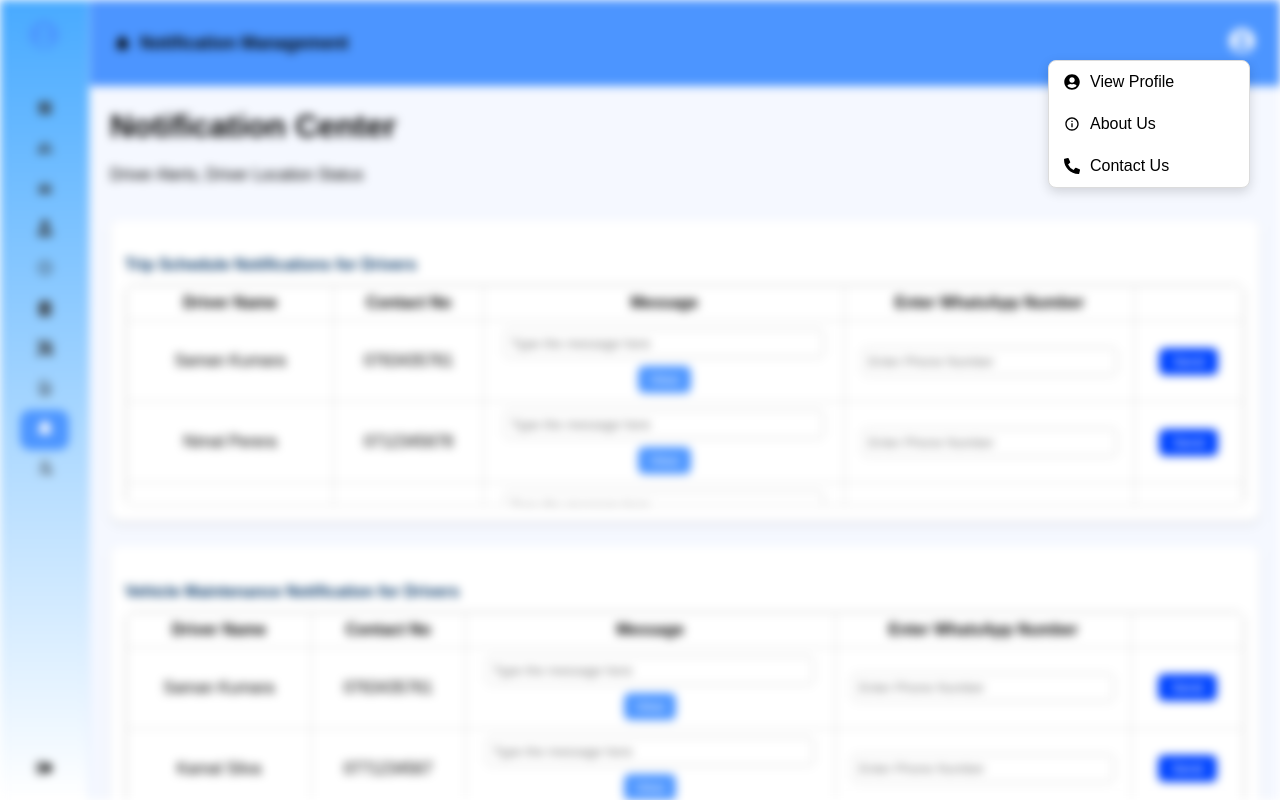
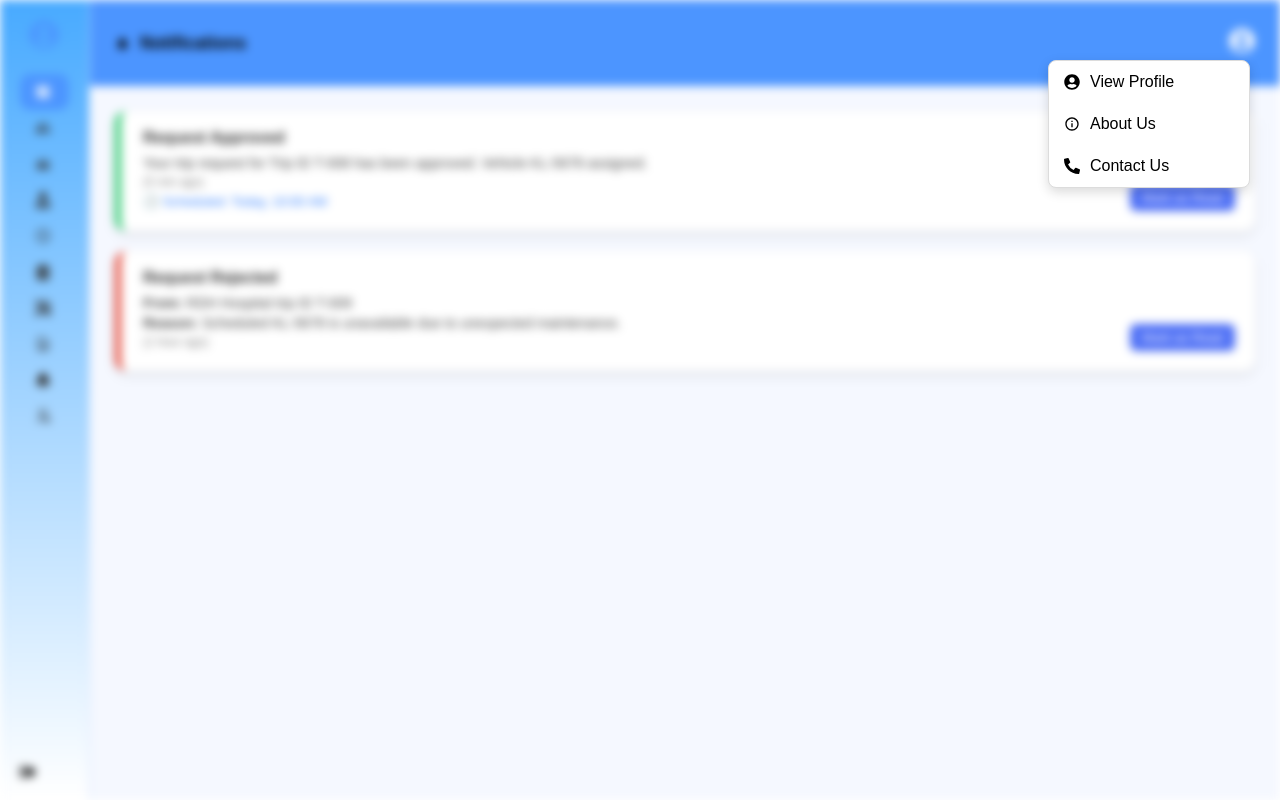
Before and after one commit to PBPerera/FleetCare, a React (Vite) app in the folder frontend/: page / in a window 1280 px wide. Both pictures are taken after a click on the element 1242 px from the left and 43 px from the top of the page. Built offline with nearby package versions, Linux system fonts and the light colour scheme.

Commit message:
Notification for Staff (jsx,css)

```diff
--- a/frontend/src/main.jsx
+++ b/frontend/src/main.jsx
@@ -2,7 +2,7 @@
 import React from 'react'
 import { createRoot } from 'react-dom/client'
 import { BrowserRouter } from 'react-router-dom'
-import App from './pages/NotificationCenter.jsx'
+import App from './pages/NotificationStaff.jsx'
 import "./App.css";
 
 createRoot(document.getElementById('root')).render(
--- /dev/null
+++ b/frontend/src/pages/NotificationStaff.css
@@ -0,0 +1,284 @@
+html, body, #root {
+  margin: 0;
+  padding: 0;
+  height: 100%;
+  width: 100%;
+  font-family: "Poppins", sans-serif;
+  overflow: hidden;
+}
+
+.app-wrapper {
+  position: relative;
+  height: 100vh;
+  width: 100vw;
+  display: flex;
+}
+
+.app-container {
+  display: flex;
+  height: 100%;
+  width: 100%;
+  transition: 0.3s ease;
+}
+
+.blurred {
+  filter: blur(5px);
+  pointer-events: none;
+  user-select: none;
+}
+
+.sidebar {
+  width: 90px;
+  background: linear-gradient(#48aaff, #ffffff);
+  display: flex;
+  flex-direction: column;
+  justify-content: center;
+  padding: 20px;
+  box-sizing: border-box;
+  border-right: 1px solid #cddfff;
+}
+
+.logo-icon {
+  color: #4c95ff;
+  font-size: 30px;
+  margin-bottom: 20px;
+  margin-left: 9px;
+}
+
+.menu {
+  list-style: none;
+  padding: 0;
+  margin-top: 0px;
+  flex: 1;
+}
+
+.menu li {
+  display: flex;
+  align-items: center;
+  gap: 10px;
+  color: #333;
+  padding: 10px 15px;
+  border-radius: 10px;
+  cursor: pointer;
+  transition: 0.3s;
+  font-weight: 500;
+}
+
+.menu li:hover,
+.menu li.active {
+  background: #4c95ff;
+  color: white;
+}
+
+.logout {
+  display: flex;
+  align-items: center;
+  gap: 10px;
+  color: black;
+  font-weight: 500;
+  cursor: pointer;
+  margin-top: auto;
+}
+
+/* Main Area */
+.main-content {
+  flex: 1;
+  display: flex;
+  flex-direction: column;
+  background-color: #f5f8ff;
+  overflow: auto;
+  position: relative;
+}
+
+.text {
+    margin-left: 20px;
+
+}
+
+.scrollable {
+  overflow-y: auto;
+  height: 100vh;
+}
+
+.header {
+  background: #4c95ff;
+  color: white;
+  padding: 15px 25px;
+  display: flex;
+  align-items: center;
+  justify-content: space-between;
+  font-weight: 600;
+  position: sticky;
+  top: 0;
+  z-index: 10;
+}
+
+.header-left {
+  display: flex;
+  align-items: center;
+  gap: 10px;
+  color: black;
+  font-weight: 600;
+  font-size: 15px;
+}
+
+.fausercircle {
+  position: relative;
+  cursor: pointer;
+}
+
+/* User menu */
+.user-menu {
+  position: absolute;
+  top: 60px;
+  right: 30px;
+  background: #fff;
+  border: 1px solid #dcdcdc;
+  border-radius: 8px;
+  box-shadow: 0 4px 12px rgba(0,0,0,0.15);
+  width: 200px;
+  z-index: 999;
+}
+
+.user-menu .menu-item {
+  display: flex;
+  align-items: center;
+  gap: 10px;
+  padding: 12px 15px;
+  cursor: pointer;
+  color: #000;
+  font-weight: 500;
+}
+
+.user-menu .menu-item:hover {
+  background-color: #f2f2f2;
+}
+
+/* Trip tables */
+.trip-section {
+  padding: 20px;
+  display: flex;
+  flex-direction: column;
+  gap: 40px;
+}
+
+.trip-table-container {
+  background: white;
+  border-radius: 12px;
+  box-shadow: 0 4px 10px rgba(0,0,0,0.1);
+  padding: 20px;
+}
+
+.trip-header {
+  display: flex;
+  justify-content: space-between;
+  align-items: center;
+  margin-bottom: 15px;
+}
+
+.trip-header h3 {
+  color: #333;
+}
+
+.search-bar input {
+  padding: 8px 12px;
+  border-radius: 20px;
+  border: 1px solid #ccc;
+  outline: none;
+  width: 200px;
+}
+
+.trip-table {
+  width: 100%;
+  border-collapse: collapse;
+}
+
+.trip-table th, .trip-table td {
+  border-bottom: 1px solid #ddd;
+  text-align: left;
+  padding: 10px;
+  font-size: 14px;
+}
+
+.trip-table th {
+  background-color: #f0f6ff;
+  color: #333;
+}
+
+.trip-table tr:hover {
+  background-color: #f9f9f9;
+}
+.notification-body {
+  padding: 25px;
+  overflow-y: auto;
+  height: calc(100vh - 80px);
+  display: flex;
+  flex-direction: column;
+  gap: 20px;
+}
+
+.notification-card {
+  background: #fff;
+  border-radius: 12px;
+  padding: 18px 22px;
+  box-shadow: 0 4px 10px rgba(0,0,0,0.1);
+  transition: 0.3s ease;
+  position: relative;
+  border-left: 6px solid transparent;
+}
+
+.notification-card h4 {
+  margin: 0 0 8px;
+  font-weight: 700;
+  color: #333;
+}
+
+.notification-card p {
+  margin: 4px 0;
+  color: #444;
+  font-size: 14px;
+}
+
+.notification-card .time {
+  font-size: 12px;
+  color: gray;
+}
+
+.notification-card .schedule {
+  margin-top: 5px;
+  color: #2e7dff;
+  font-size: 13px;
+}
+
+.notification-card.approved {
+  border-left-color: #2ecc71;
+}
+
+.notification-card.rejected {
+  border-left-color: #e74c3c;
+}
+
+.mark-read-btn {
+  position: absolute;
+  right: 20px;
+  bottom: 20px;
+  background: #4c6ef5;
+  border: none;
+  color: white;
+  padding: 6px 12px;
+  border-radius: 6px;
+  font-size: 13px;
+  cursor: pointer;
+  transition: 0.3s;
+}
+
+.mark-read-btn:hover {
+  background: #364fc7;
+}
+
+.no-notifications {
+  text-align: center;
+  color: gray;
+  font-style: italic;
+  margin-top: 40px;
+}
--- /dev/null
+++ b/frontend/src/pages/NotificationStaff.jsx
@@ -0,0 +1,143 @@
+import React, { useState } from "react";
+import "./NotificationStaff.css";
+import {
+  FaUserCircle,
+  FaSignOutAlt,
+  FaPhoneAlt,
+  FaBell,
+  FaTools,
+  FaClipboardList,
+  FaUserTie,
+} from "react-icons/fa";
+import {
+  MdDashboard,
+  MdPeople,
+  MdDirectionsCar,
+  MdSchedule,
+  MdInfoOutline,
+  MdNotifications
+} from "react-icons/md";
+import { HiOutlineDocumentReport } from "react-icons/hi";
+import { RiUserSettingsLine } from "react-icons/ri";
+
+export default function FleetCareDashboard() {
+  const [isMenuOpen, setIsMenuOpen] = useState(false);
+  const [notifications, setNotifications] = useState([
+    {
+      id: 1,
+      type: "approved",
+      title: "Request Approved",
+      message: "Your trip request for Trip ID T-008 has been approved. Vehicle KL-5678 assigned.",
+      time: "5 min ago",
+      schedule: "Today, 10:00 AM",
+    },
+    {
+      id: 2,
+      type: "rejected",
+      title: "Request Rejected",
+      from: "RDH Hospital trip ID T-009",
+      reason: "Scheduled KL-5678 is unavailable due to unexpected maintenance.",
+      time: "1 hour ago",
+    },
+  ]);
+
+  const handleUserClick = () => {
+    setIsMenuOpen(!isMenuOpen);
+  };
+
+  const handleMarkAsRead = (id) => {
+    setNotifications((prev) => prev.filter((n) => n.id !== id));
+  };
+
+  return (
+    <div className="app-wrapper">
+      <div className={`app-container ${isMenuOpen ? "blurred" : ""}`}>
+        {/* Sidebar */}
+        <aside className="sidebar">
+          <div className="logo-section">
+            <FaUserCircle className="logo-icon" />
+          </div>
+          <ul className="menu">
+            <li className="active"><MdDashboard /></li>
+            <li><MdPeople /></li>
+            <li><MdDirectionsCar /></li>
+            <li><FaUserTie /></li>
+            <li><MdSchedule /></li>
+            <li><FaClipboardList /></li>
+            <li><FaTools /></li>
+            <li><HiOutlineDocumentReport /></li>
+            <li><FaBell /></li>
+            <li><RiUserSettingsLine /></li>
+          </ul>
+          <div className="logout">
+            <FaSignOutAlt />
+          </div>
+        </aside>
+
+        {/* Main Area */}
+        <main className="main-content">
+          <header className="header">
+            <div className="header-left">
+              <MdNotifications />
+              <h3>Notifications</h3>
+            </div>
+            <div className="fausercircle" onClick={handleUserClick}>
+              <FaUserCircle size={26} />
+            </div>
+          </header>
+
+          <div className="notification-body">
+            {notifications.length === 0 ? (
+              <p className="no-notifications">No new notifications 🎉</p>
+            ) : (
+              notifications.map((note) => (
+                <div
+                  key={note.id}
+                  className={`notification-card ${
+                    note.type === "approved" ? "approved" : "rejected"
+                  }`}
+                >
+                  <h4>{note.title}</h4>
+                  {note.type === "approved" ? (
+                    <>
+                      <p>{note.message}</p>
+                      <p className="time">({note.time})</p>
+                      <p className="schedule">🕒 Scheduled: {note.schedule}</p>
+                    </>
+                  ) : (
+                    <>
+                      <p><strong>From:</strong> {note.from}</p>
+                      <p><strong>Reason:</strong> {note.reason}</p>
+                      <p className="time">({note.time})</p>
+                    </>
+                  )}
+                  <button
+                    className="mark-read-btn"
+                    onClick={() => handleMarkAsRead(note.id)}
+                  >
+                    Mark as Read
+                  </button>
+                </div>
+              ))
+            )}
+          </div>
+        </main>
+      </div>
+
+      {/* User Menu */}
+      {isMenuOpen && (
+        <div className="user-menu">
+          <div className="menu-item">
+            <FaUserCircle /> View Profile
+          </div>
+          <div className="menu-item">
+            <MdInfoOutline /> About Us
+          </div>
+          <div className="menu-item">
+            <FaPhoneAlt /> Contact Us
+          </div>
+        </div>
+      )}
+    </div>
+  );
+}
```
